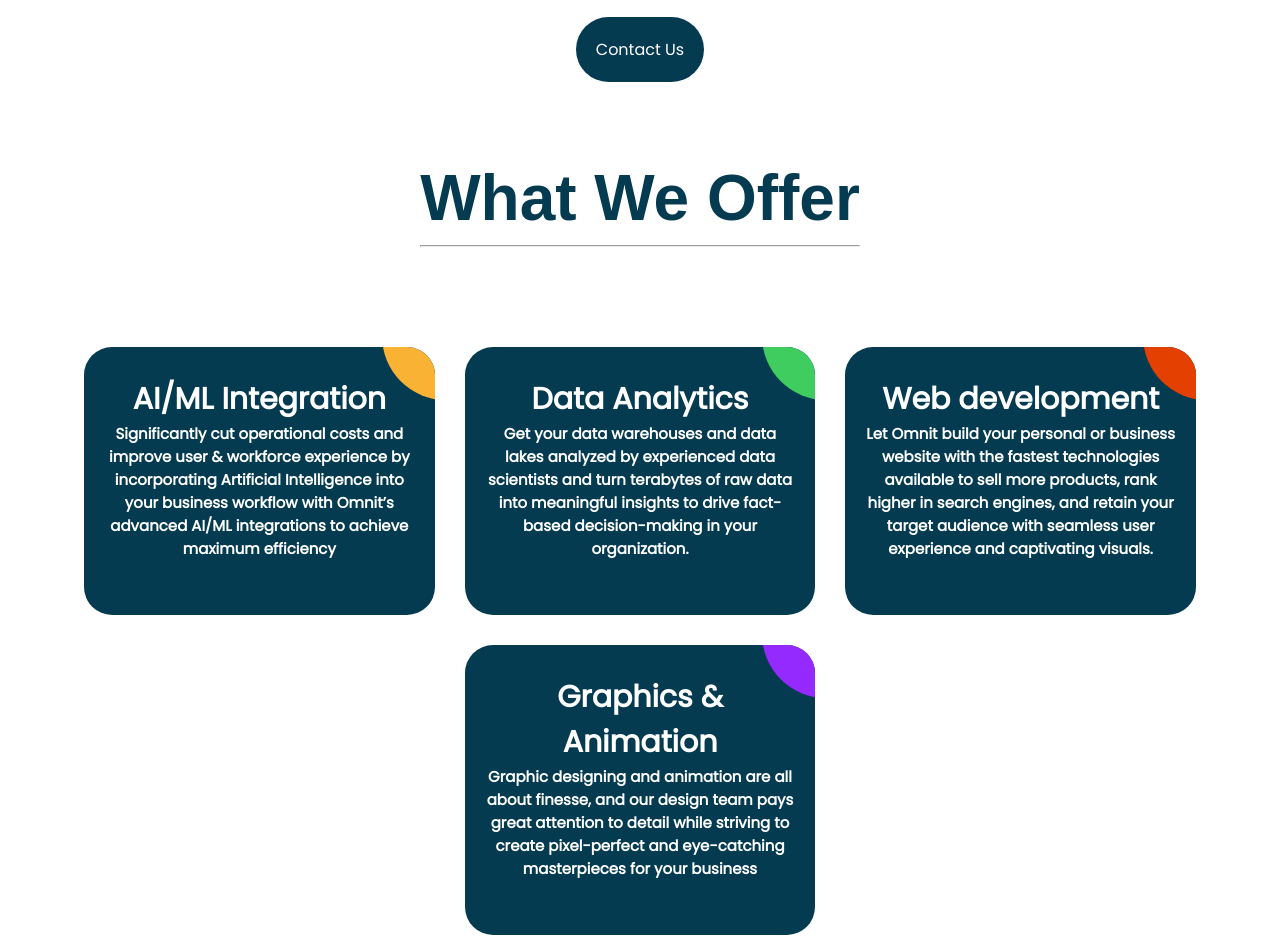
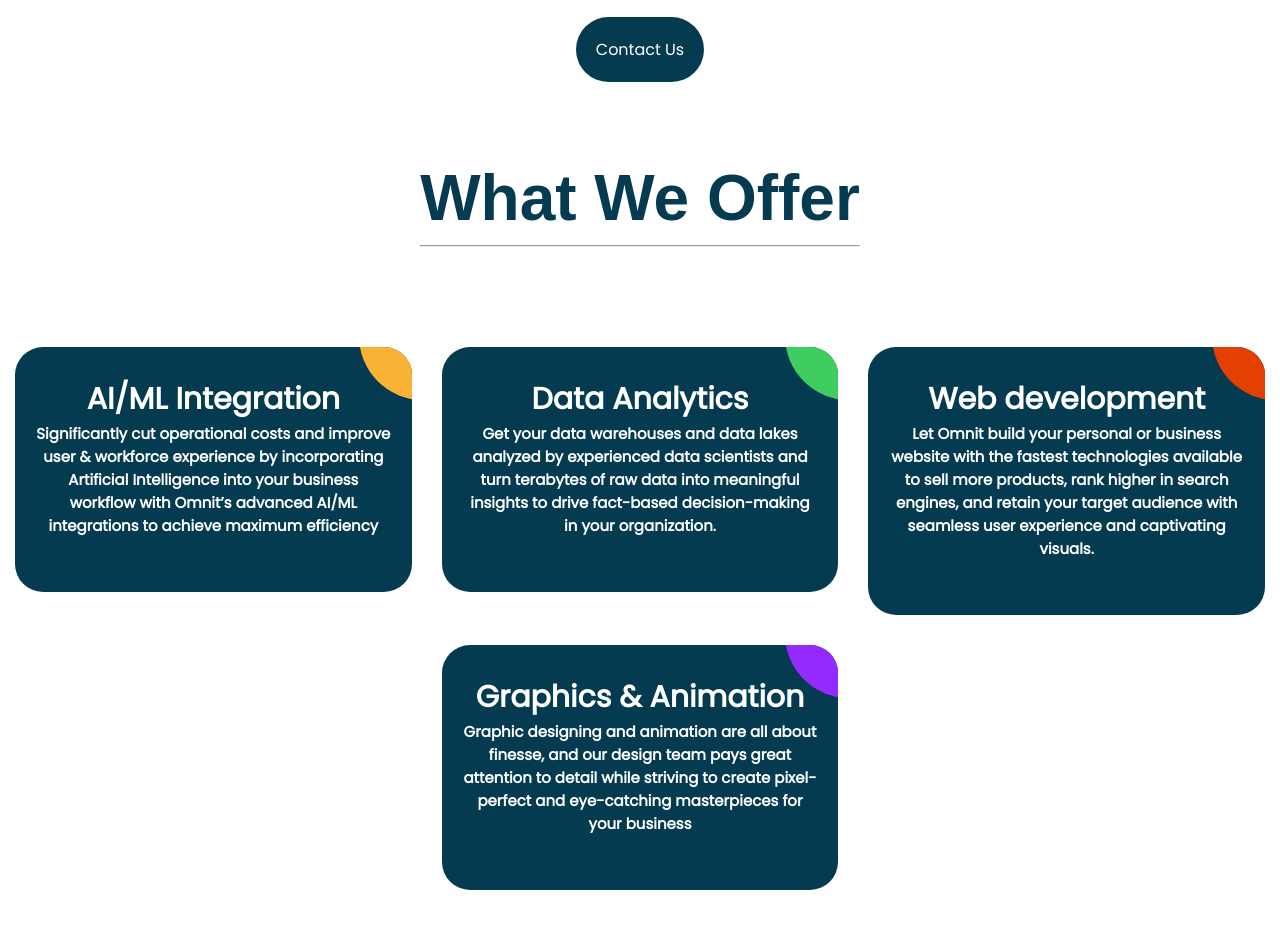
Before and after one commit to Faisalirfan25/Omnit, a plain HTML site: page index.html in a window 1280 px wide. Shown: the part 1069-2007 px from the top of the page. Drawn offline with nearby package versions, Linux system fonts and the light colour scheme.

Commit message:
Update style.css

```diff
--- a/css/style.css
+++ b/css/style.css
@@ -358,7 +358,7 @@ background-color:#053B50;}
   width: 100vw;
   margin: 0;
   display: flex;
-  flex-direction: row;
+  flex-direction: column;
   justify-content: center;
   align-items: center;
   flex-wrap: wrap;
@@ -369,7 +369,7 @@ background-color:#053B50;}
 }
 .ag-format-container {
   margin-top: 50px;
-  width: 1142px;
+  width: 100%;
 }
 /* Add this CSS to your existing style.css file or create a new one */
 
@@ -382,8 +382,8 @@ background-color:#053B50;}
 
 /* Style adjustments for each course item */
 .ag-courses_item {
-  width: 250px; /* Set a fixed width for each item */
-  margin: 10px; /* Add some margin for spacing */
+  width: 100%; /* Set a fixed width for each item */
+  margin: 10px 0; /* Add some margin for spacing */
 }
 
 .ag-courses_box {
```
